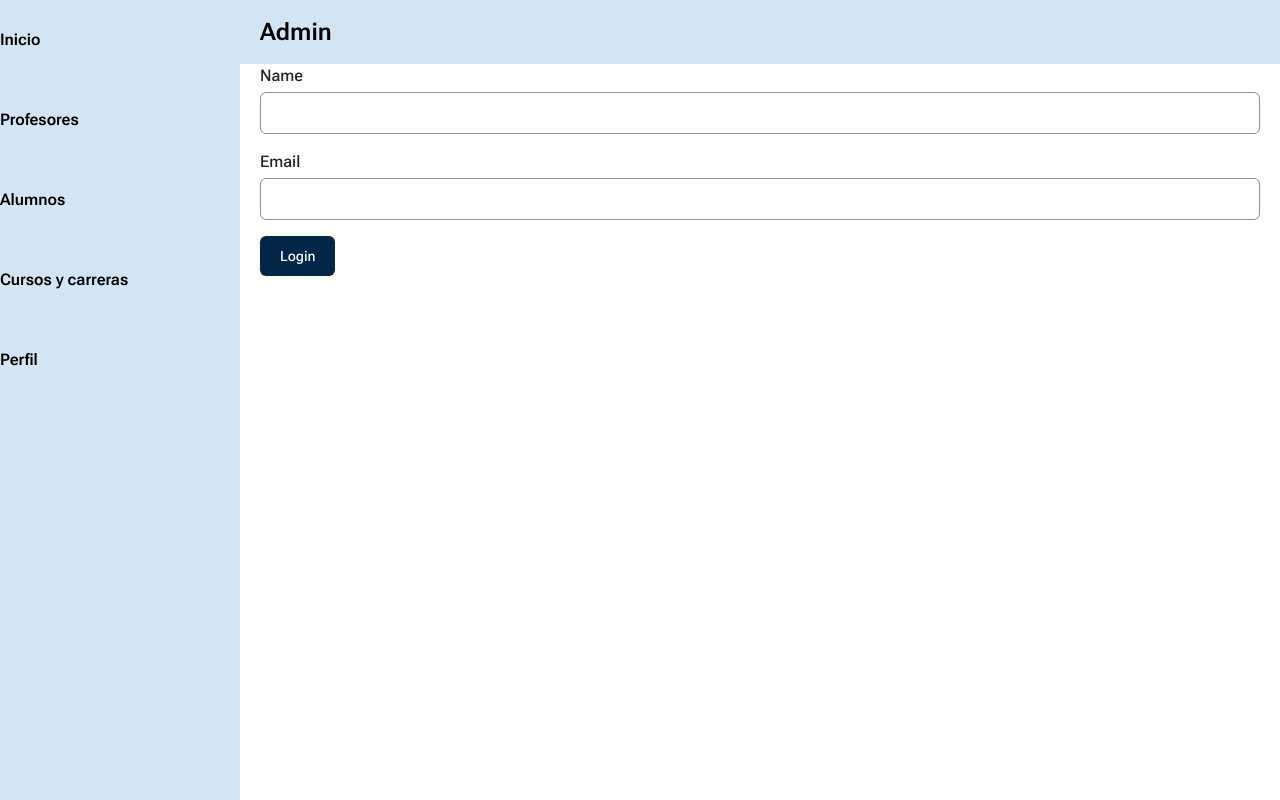
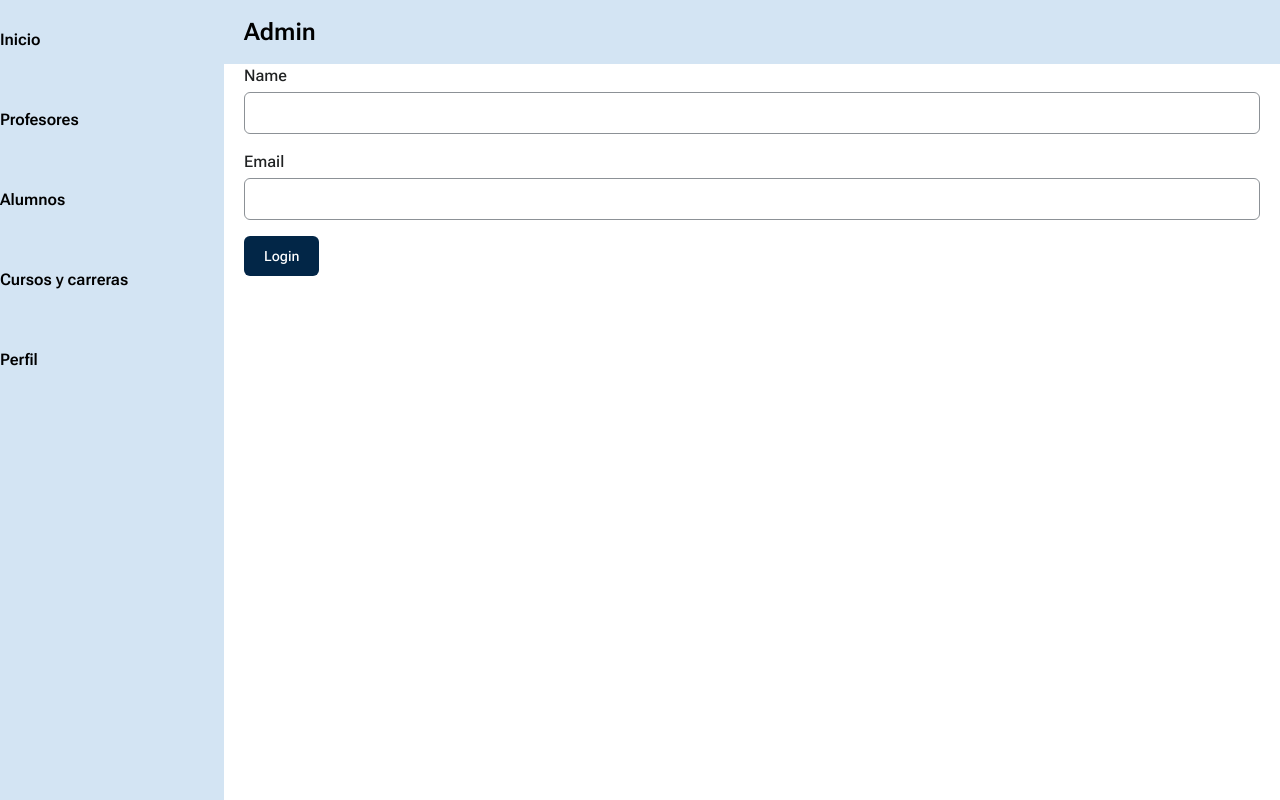
Before and after one commit to No-Country/S7-22-T-NodeReact, a Next.js app in the folder frontend/: page / in a window 1280 px wide. Built offline with nearby package versions, Linux system fonts and the light colour scheme.

Commit message:
width changed

```diff
--- a/frontend/src/components/Layout.jsx
+++ b/frontend/src/components/Layout.jsx
@@ -20,7 +20,7 @@ const Layout = ({ children }) => {
 
     return (
         <div className='flex'>
-            <div className='hidden lg:fixed lg:w-60 lg:h-screen bg-secondary lg:flex lg:flex-col'>
+            <div className='hidden lg:fixed lg:w-56 lg:h-screen bg-secondary lg:flex lg:flex-col'>
                 {menuItems.map((option, id) => {
                     return (
                         <div key={id} className='flex items-center h-20'>
@@ -30,7 +30,7 @@ const Layout = ({ children }) => {
                 )}
             </div>
 
-            <div className='w-full lg:ml-60'>
+            <div className='w-full lg:ml-56'>
                 <div className='bg-secondary h-16 flex items-center justify-between px-5'>
                     <h1 className='text-h3 font-semibold'>Admin</h1>
 
```
